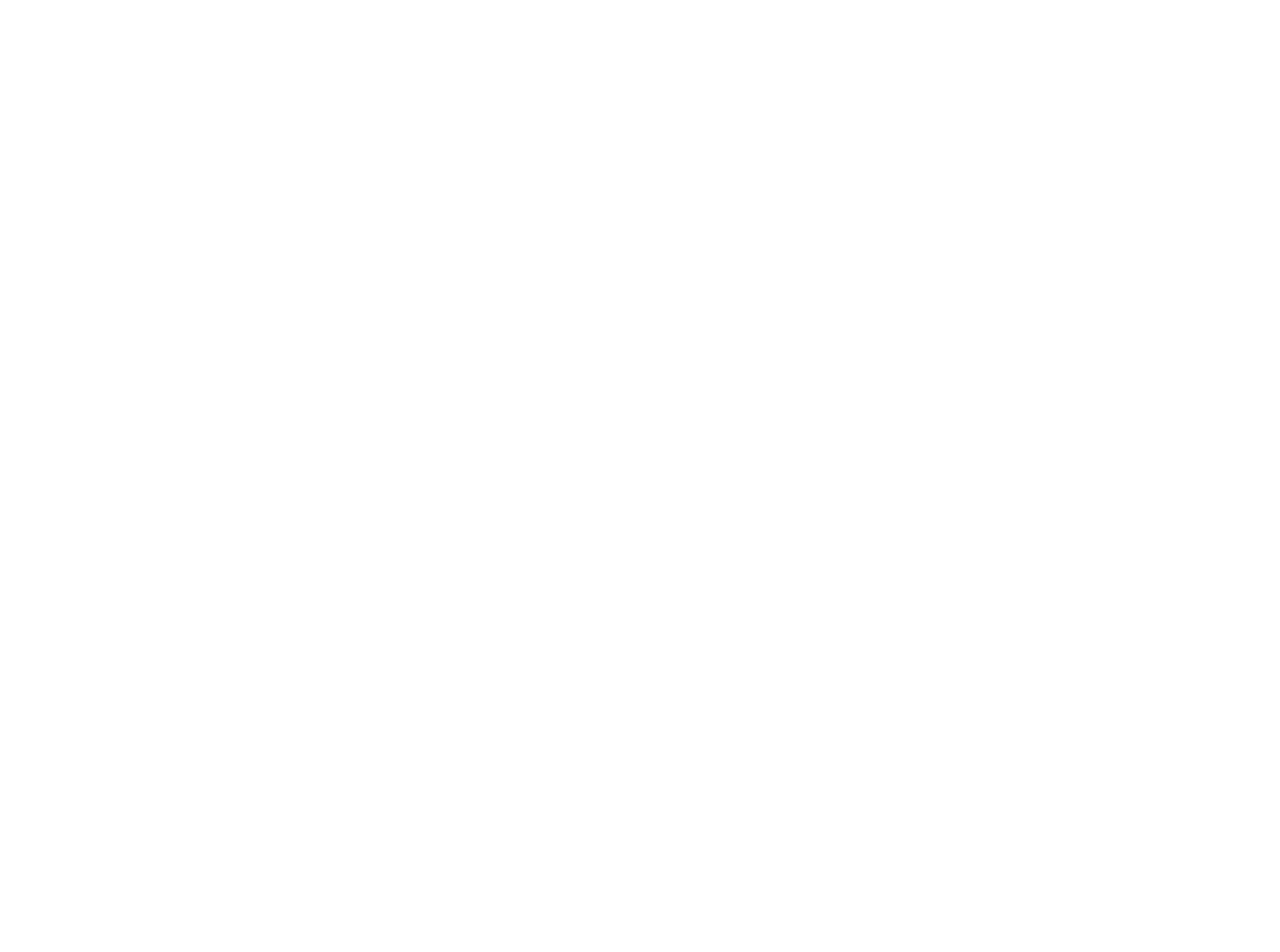
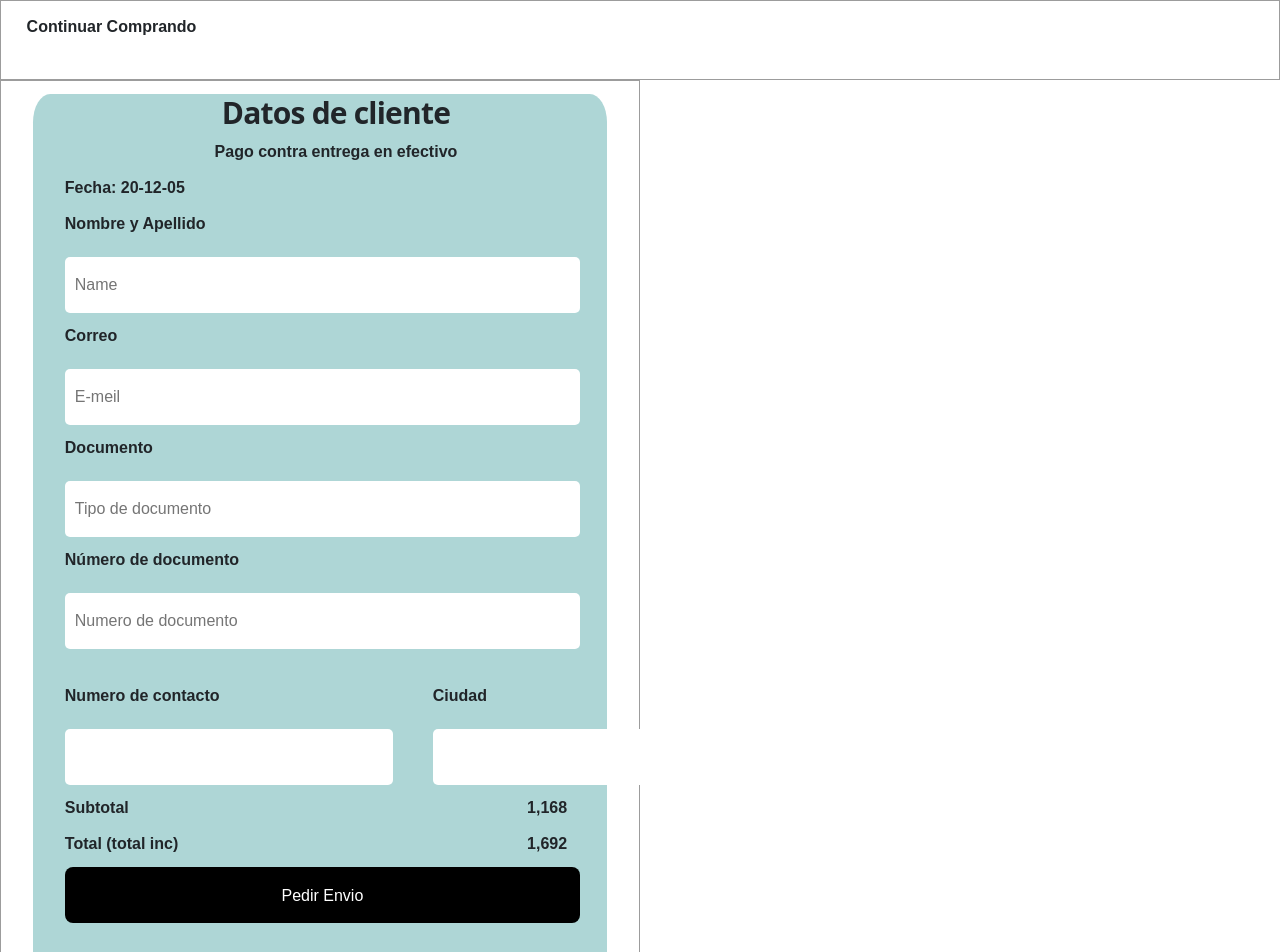
Before and after one commit to SebastianRodP/BikeStorePAGE, a React (Vite) app in the folder Frontend/: page /ContinuarComprar/ in a window 1280 px wide. Before the commit this address had no page. Shown: the top 952 px of the page. Before the commit the page ends 800 px from the top, so only its background shows below. Built offline with nearby package versions, Linux system fonts and the light colour scheme; a web font is replaced by a local one.

Commit message:
formulario envio

```diff
--- a/Frontend/src/App.jsx
+++ b/Frontend/src/App.jsx
@@ -16,13 +16,15 @@
 import Modificar from "./Components/Modif_art/Modif_art"
 import "./Pages/style.css"
 import { Carrito } from '../src/Components/Carrito/Carrito';
+import ContinuarComprar from './Components/ContinuarCompra/ContinuarComprar';
 function App() {
   const [count, setCount] = useState(0)
   return (
     <Router>
         <Carrito/>
       <Routes>
-        <Route path="/"element={<Navigate replace to="/home"/>}/>
+        <Route path="/"element={<Navigate replace to="ContinuarComprar/"/>}/>
+        <Route path="/ContinuarComprar" element={<ContinuarComprar />} />
         <Route path="/home" element={<Home />} />
         <Route path="/detallesArt" element={<DetallesArt />} />
         <Route path="/Bicicletas" element={<Bicicletas />} />
--- /dev/null
+++ b/Frontend/src/Components/ContinuarCompra/ContinuarCompra.css
@@ -0,0 +1,60 @@
+body{margin: 0;
+padding-left: 0;}
+h1{font-size: 30px;}
+p{font-weight: bolder;
+font-size: medium;}
+.Continue-buying{
+    width: 100%;
+    font-weight: bolder;
+    height: 10vh;
+    padding: 1% 2%;
+    border: solid 1px rgb(156, 156, 156);}
+
+.header2{text-align: center;
+}
+.header2 .date1{text-align: start;
+}
+
+.right{width: 50%;
+    border: solid 1px rgb(156, 156, 156);
+    padding-top: 1%;
+    display: flex;
+    justify-content: center;}
+
+.submission-form{
+    background-color: #aed6d6;
+    border-radius: 3%;
+    width: 90%;
+    height: 118vh;
+    padding-left: 5%;}
+
+.information-entry{
+    width: 95%;
+    border: none;
+    height: 7vh;
+}
+.information-entry2{
+ display: flex;
+ justify-content: space-evenly;
+ margin-top: 3vh;
+   margin-left: 0;
+
+
+}
+.information-entry3{
+    margin-right: 5vh;
+ width: 41vh;
+border: none;
+height: 7vh;
+}
+
+.below{display: flex;
+justify-content: space-between;
+margin-right: 5vh;}
+
+.ask{width: 95%;
+height: 7vh;
+border: none;
+border-radius: 1vh;
+color: white;
+background: #000;}
--- /dev/null
+++ b/Frontend/src/Components/ContinuarCompra/ContinuarComprar.jsx
@@ -0,0 +1,71 @@
+import React from "react";
+import "./ContinuarCompra.css";
+import { Link } from "react-router-dom";
+import logo from "../../assets/img/imgInicioRegistro/logon.png";
+
+/*const logo = "../../assets/img/imgInicioRegistro/logon.png"*/
+const ContinuarCompra = () => {
+return(
+    <div>
+    <div className="header1">
+        <div className="Continue-buying">Continuar Comprando </div>
+        {/* <img className='logotipo' src={logo} alt="Logo" /> */}
+    </div>
+    <div className="parent-container">
+        <div className="right">
+        <div className="submission-form">
+        <div className="header2">
+        <h1>Datos de cliente</h1>
+        <p>Pago contra entrega en efectivo</p>
+        <p className="date1">Fecha: 20-12-05</p>
+        </div>
+     <div className="from-body">
+        <div>
+            <p>Nombre y Apellido</p>
+            <input className="information-entry" type="text" placeholder="Name"/>
+        </div>
+        <div>
+            <p>Correo</p>
+            <input className="information-entry" type="email" placeholder="E-meil"/>
+        </div>
+        <div>
+            <p>Documento</p>
+            <input className="information-entry" type="text" placeholder="Tipo de documento" />
+        </div>
+        <div>
+            <p>Número de documento</p>
+            <input className="information-entry" type="text" placeholder="Numero de documento"/>
+        </div>
+        <div className="information-entry2">
+            <div><p>Numero de contacto</p>
+            <input className="information-entry3" type="text" placeholder="" /></div>
+            <div>
+                <p>Ciudad</p>
+                <input className="information-entry3" type="text" />
+            </div>
+        </div>
+        <div className="end-page">
+        <div className="below">
+        <p>Subtotal</p>
+        <p>1,168</p>
+        </div>
+        <div className="below">
+            <p>Total (total inc)</p>
+            <p>1,692</p>
+        </div>
+        </div>
+        <div>
+            <button className="ask">Pedir Envio </button>
+        </div>
+        </div>
+        </div>
+
+    </div>
+    <div className="left"></div>
+    </div>
+    </div>
+
+
+    )
+}
+export default ContinuarCompra
```
